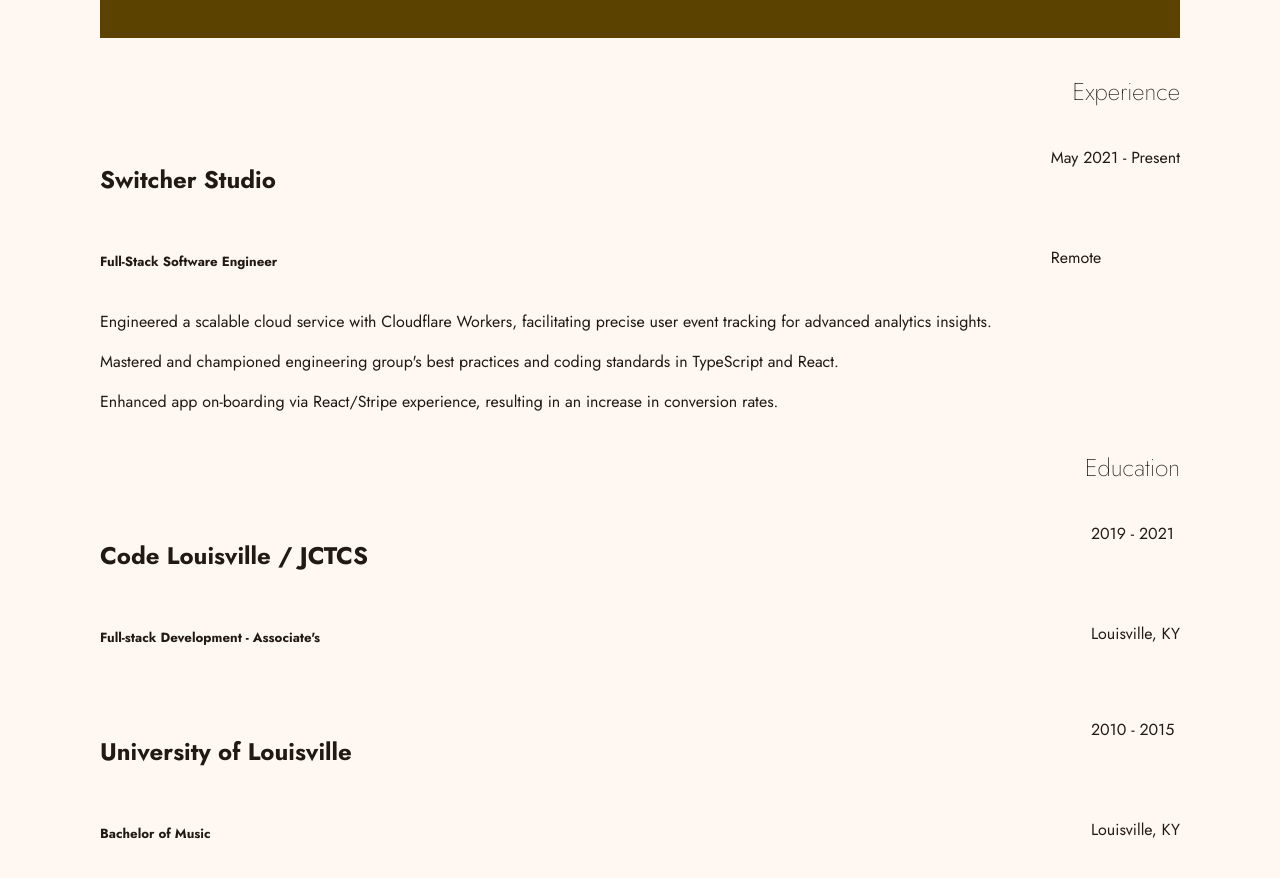
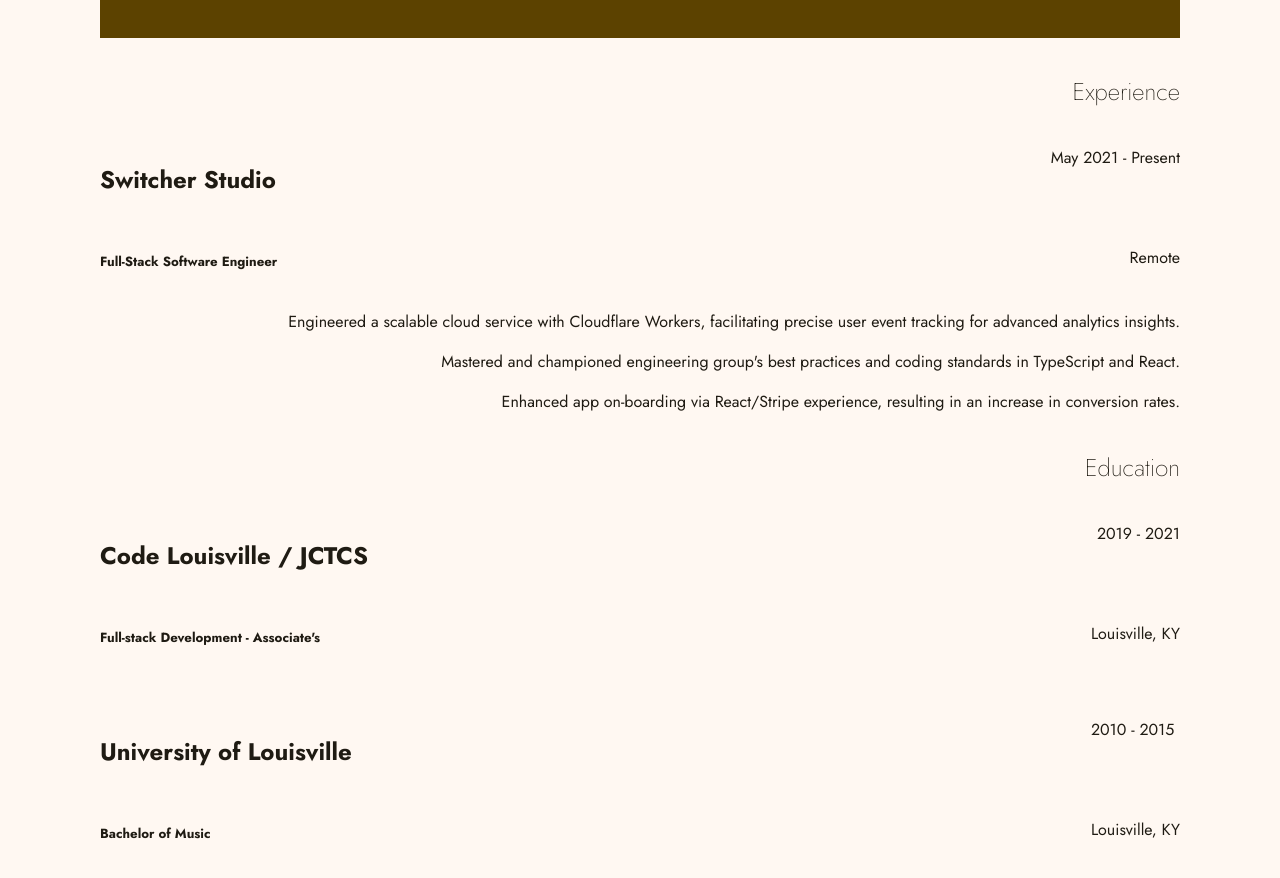
Before and after one commit to isfopo/about, a React (Vite) app: page / in a window 1280 px wide. Shown: the part 1600-2478 px from the top of the page. Built offline with nearby package versions, Linux system fonts and the light colour scheme.

Commit message:
💄 style(ExperienceSection): align even child elements to the right
- add text-align: right to even child elements for improved visual alignment

```diff
--- a/src/components/Section/ExperienceSection/index.module.css
+++ b/src/components/Section/ExperienceSection/index.module.css
@@ -20,6 +20,10 @@
     column-gap: 1rem;
     width: 100%;
 
+    &:nth-child(even) {
+      text-align: right;
+    }
+
     p {
       font-size: 1rem;
       font-weight: 400;
```
